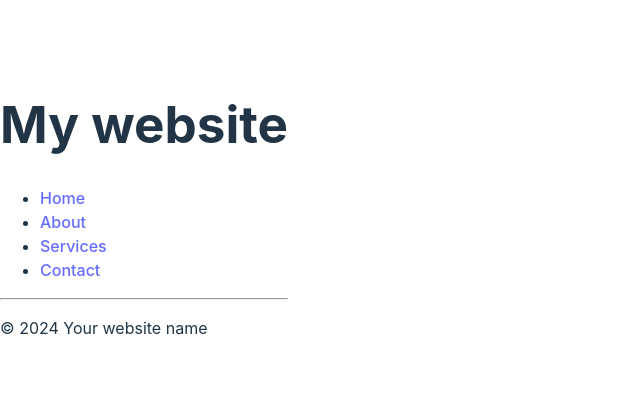
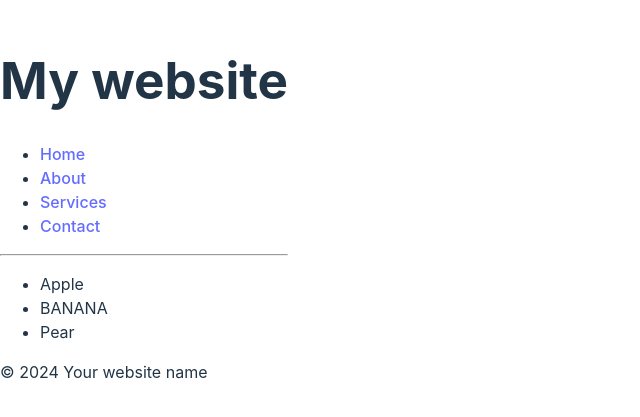
Before and after one commit to niklonberg/bro-code-react-course, a React (Vite) app: page / in a window 1280 px wide. Shown: the part 191-608 px from the top of the page, without its empty margins (0-640 px from the left). Built offline with nearby package versions, Linux system fonts and the light colour scheme.

Commit message:
add Footer component

```diff
--- a/src/App.tsx
+++ b/src/App.tsx
@@ -1,10 +1,12 @@
 import Header from "./components/Header.js";
 import Footer from "./components/Footer.js";
+import Food from "./components/Food.js";
 
 function App() {
   return (
     <>
       <Header />
+      <Food />
       <Footer />
     </>
   );
--- a/src/components/Food.tsx
+++ b/src/components/Food.tsx
@@ -1,3 +1,5 @@
+import React from "react";
+
 function Food() {
   const food1 = "Apple";
   const food2 = "Banana";
@@ -5,7 +7,7 @@ function Food() {
   return (
     <ul>
       <li>{food1}</li>
-      <li>{food2}</li>
+      <li>{food2.toUpperCase()}</li>
       <li>Pear</li>
     </ul>
   );
```
